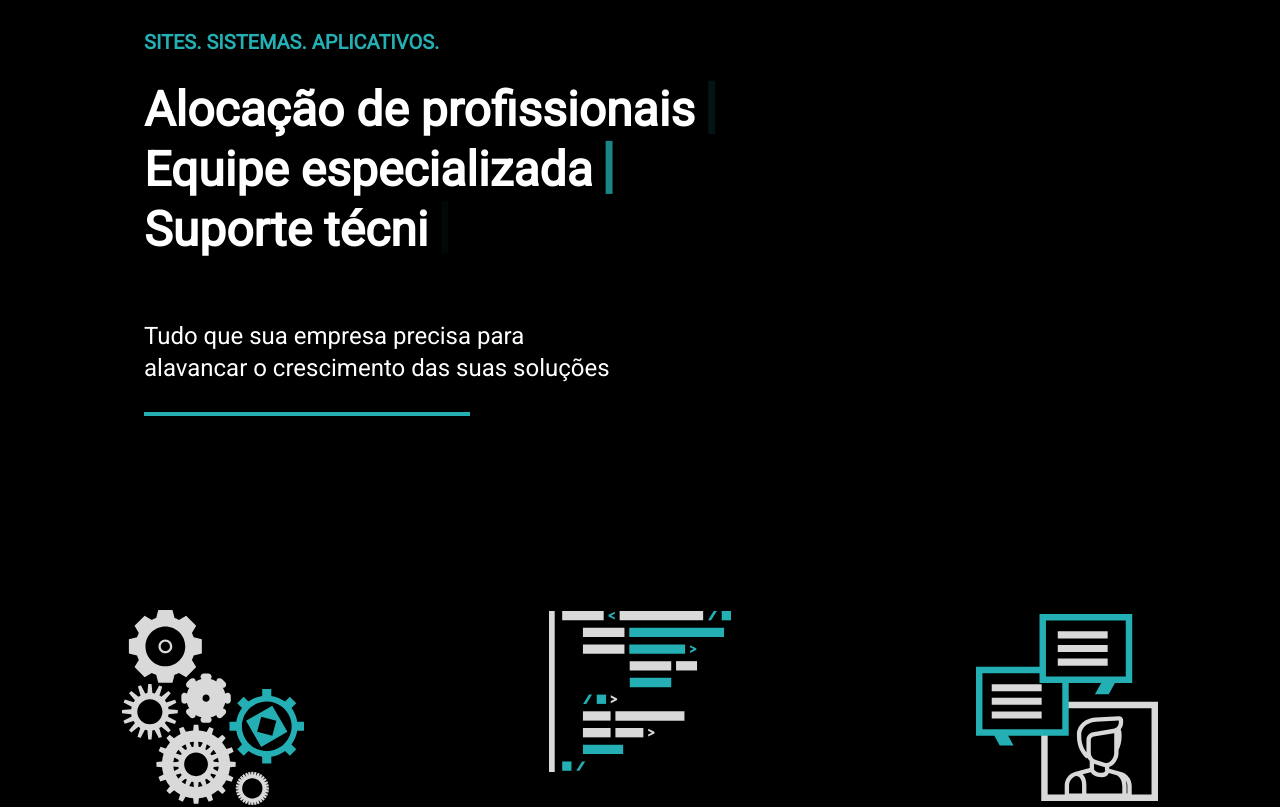
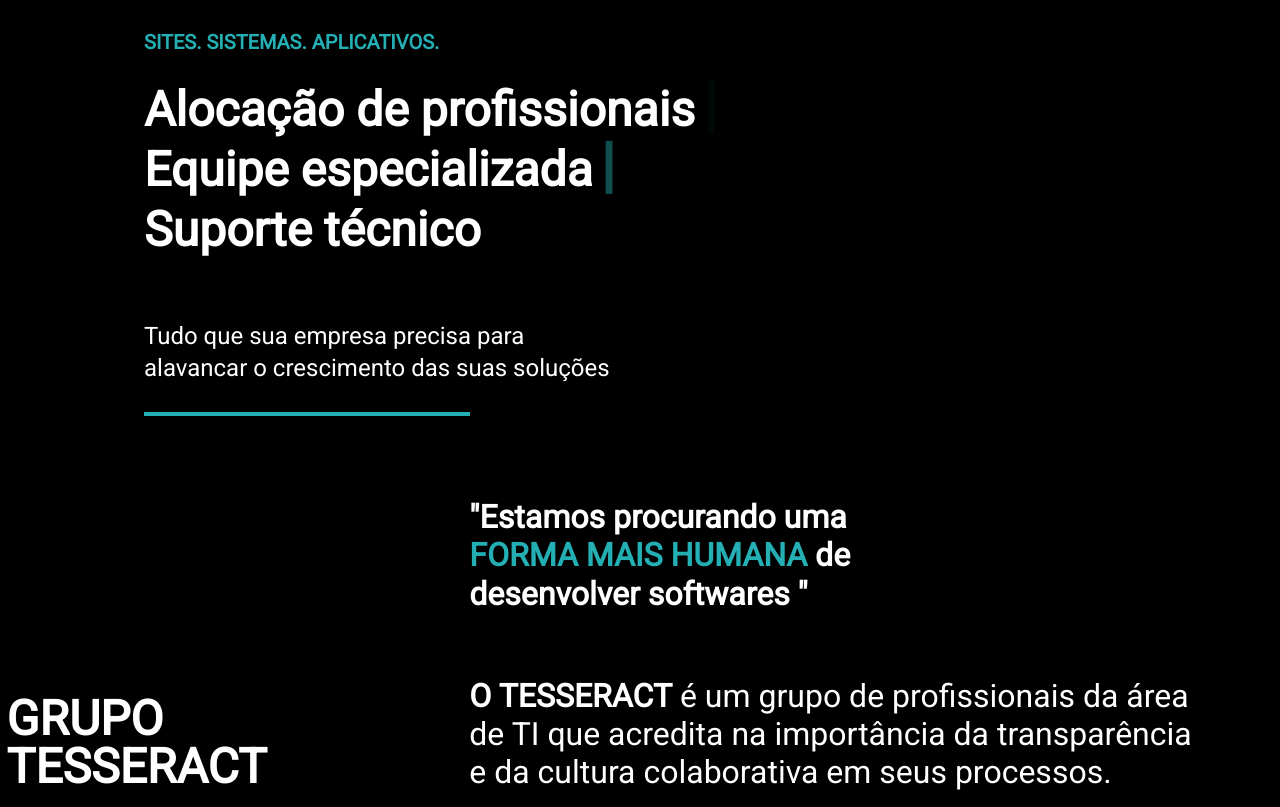
Before and after one commit to grupotesseract/grupotesseract.com.br, a Next.js app: page / in a window 1280 px wide. Shown: the part 300-1107 px from the top of the page. Built offline with nearby package versions, Linux system fonts and the light colour scheme.

Commit message:
feat(introductory):  Create the first component of the 'About Us' page.

```diff
--- /dev/null
+++ b/app/components/CompanyCulture.tsx
@@ -0,0 +1,32 @@
+export default function CompanyCulture() {
+  return (
+    <>
+      <div className="flex justify-evenly items-end w-screen">
+        <div className="flex justify-end w-80 pr-32">
+          <h1 className="text-5xl uppercase font-bold text-white">
+            Grupo <br /> Tesseract
+          </h1>
+        </div>
+        <div className="flex flex-col gap-16">
+          <div className="flex w-490">
+            <p className="text-2lg font-bold">
+              &quot;Estamos procurando uma
+              <span className="uppercase text-lightBlue">
+                {' '}
+                forma mais humana{' '}
+              </span>
+              de desenvolver softwares &quot;
+            </p>
+          </div>
+          <div className="culture-text font-normal text-white">
+            <p>
+              <span className="font-bold">O TESSERACT</span> é um grupo de
+              profissionais da área de TI que acredita na importância da
+              transparência e da cultura colaborativa em seus processos.
+            </p>
+          </div>
+        </div>
+      </div>
+    </>
+  );
+}
--- a/app/globals.css
+++ b/app/globals.css
@@ -117,3 +117,10 @@
   height: 31.25rem;
   gap: 7.5rem;
 }
+
+.culture-text {
+  width: 46rem;
+  height: 7.125rem;
+  font-size: 2rem;
+  line-height: normal;
+}
--- a/app/page.tsx
+++ b/app/page.tsx
@@ -5,6 +5,7 @@
 import TeamInformation from './components/TeamInformation';
 import Carousel from './components/Carousel';
 import { slides } from './components/Testimonials';
+import CompabyCulture from './components/CompanyCulture';
 
 export default function Home() {
   return (
@@ -14,6 +15,7 @@
       </header>
       <Presentation />
       <main className="flex min-h-screen flex-col items-center justify-center">
+        <CompabyCulture />
         <section className="min-w-full">
           <div className="min-w-full">
             <Section />
--- a/tailwind.config.js
+++ b/tailwind.config.js
@@ -12,6 +12,7 @@
       '326': '20.375rem',
       '358': '22.375rem',
       '480': '30rem',
+      '490': '30.625rem',
     },
     height: {
       '42': '2.625rem',
@@ -34,6 +35,11 @@
           'conic-gradient(from 180deg at 50% 50%, var(--tw-gradient-stops))',
         },
     },
+    fontSize: {
+      '2lg': ['2rem',{
+        lineHeight: '2.4rem'
+      } ],
+      },
     keyframes: {
       'animar-cursor': {
         '0%': {
```
